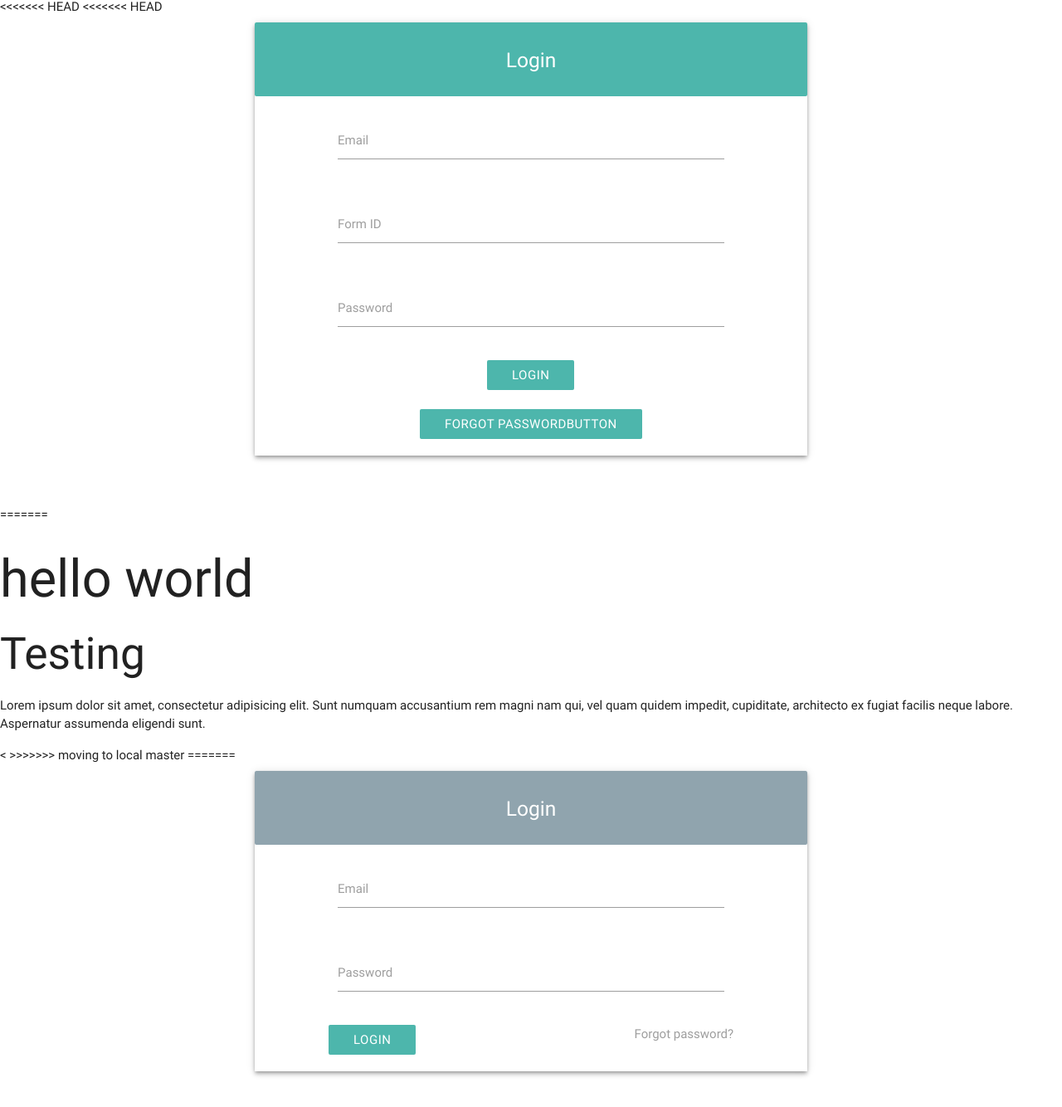
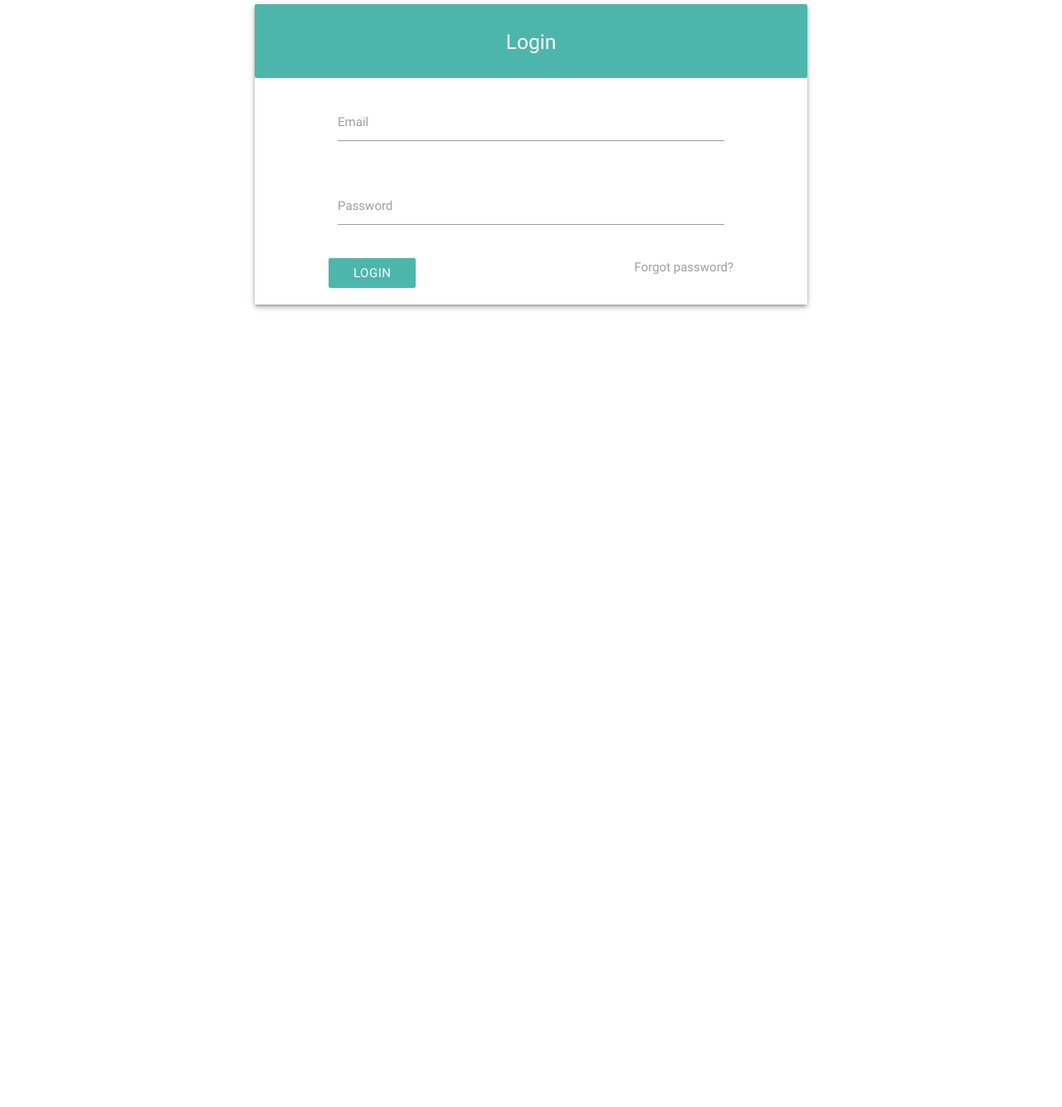
Before and after one commit to jcquery/formfarm, a website: page public/index.html in a window 1280 px wide. Shown: the part 3-1337 px from the top of the page at 83% size. After the commit the page ends 800 px from the top, so only its background shows below. Drawn offline with nearby package versions, Linux system fonts and the light colour scheme.

Commit message:
fix index

```diff
--- a/public/css/style.css
+++ b/public/css/style.css
@@ -1,16 +1,3 @@
-input:not([type]).validate+label, input[type=text].validate+label, input[type=password].validate+label, input[type=email].validate+label, input[type=url].validate+label, input[type=time].validate+label, input[type=date].validate+label, input[type=datetime].validate+label, input[type=datetime-local].validate+label, input[type=tel].validate+label, input[type=number].validate+label, input[type=search].validate+label, textarea.materialize-textarea.validate+label {
-	border-bottom: #0277bd !important;
-	box-shadow: #0277bd !important;
-}
-
-input[type-emai]:focus:not[(readyonly)] {
-		border-bottom: #0277bd !important;
-	box-shadow: #0277bd !important;
-
-<<<<<<< HEAD
-=======
-}
-
 .tabs .tab, .tabs .tab a.active {
 	color: white;
 }
@@ -24,5 +11,4 @@ input[type-emai]:focus:not[(readyonly)] {
 
 	background-color: rgba(0, 150, 136, 0.86);
 
->>>>>>> Added registration and home page file
 }
--- a/public/index.html
+++ b/public/index.html
@@ -13,10 +13,7 @@
     <!--Let browser know website is optimized for mobile-->
     <meta name="viewport" content="width=device-width, initial-scale=1.0" />
 </head>
-<<<<<<< HEAD
-
 <body>
-<<<<<<< HEAD
     <div class="container">
         <!-- Page Content goes here -->
         <div class="row">
@@ -25,69 +22,6 @@
                     <!-- <div class="col s12 m12 l8"> -->
                     <div class="z-depth-2">
                         <div class="card-panel teal lighten-2 z-depth-0 center-align">
-                            <h5><span class="card-title white-text">Login</span></h5>
-                        </div>
-                        <div class="card-content container">
-                            <!-- Login and Registration -->
-                            <div class="row">
-                                <form class="col s12">
-                                    <div class="row">
-                                        <div class="input-field col s12">
-                                            <input id="email" type="email" class="validate">
-                                            <label for="email">Email</label>
-                                        </div>
-                                    </div>
-                                    <div class="row">
-                                        <div class="input-field col s12">
-                                            <input id="email" type="email" class="validate">
-                                            <label for="email">Form ID</label>
-                                        </div>
-                                    </div>
-                                    <div class="row">
-                                        <div class="input-field col s12">
-                                            <input id="password" type="password" class="validate">
-                                            <label for="password">Password</label>
-                                        </div>
-                                    </div>
-                                    <div class="row center-align">
-                                        <a class="waves-effect waves-light btn z-depth-0 teal lighten-2"><!--<i class="material-icons left">cloud</i>-->Login</a>
-                                        <br>
-                                        <br>
-                                        <a class="waves-effect waves-light z-depth-0 btn teal lighten-2"><!--<i class="material-icons left">-->Forgot Password</i>button</a>
-                                    </div>
-                                </form>
-                            </div>
-                            <!-- Form ends -->
-                        </div>
-                    </div>
-                </div>
-                <!-- Form row end -->
-                <!-- </div> -->
-            </div>
-        </div>
-    </div>
-    <!--Import jQuery before materialize.js-->
-    <script type="text/javascript" src="https://code.jquery.com/jquery-2.1.1.min.js"></script>
-    <script type="text/javascript" src="js/materialize.min.js"></script>
-=======
-<!-- adding a h1 -->
-<h1>hello world</h1>
-<h2>Testing</h2>
-<p>Lorem ipsum dolor sit amet, consectetur adipisicing elit. Sunt numquam accusantium rem magni nam qui, vel quam quidem impedit, cupiditate, architecto ex fugiat facilis neque labore. Aspernatur assumenda eligendi sunt.</p>
-
-<<!--></!-->
->>>>>>> moving to local master
-=======
-
-<body>
-    <div class="container">
-        <!-- Page Content goes here -->
-        <div class="row">
-            <div class="container">
-                <div class="row">
-                    <!-- <div class="col s12 m12 l8"> -->
-                    <div class="z-depth-2">
-                        <div class="card-panel blue-grey lighten-2 z-depth-0 center-align">
                             <h5><span class="card-title white-text">Login</span></h5>
                         </div>
                         <div class="card-content container">
@@ -131,7 +65,6 @@
     <!--Import jQuery before materialize.js-->
     <script type="text/javascript" src="https://code.jquery.com/jquery-2.1.1.min.js"></script>
     <script type="text/javascript" src="js/materialize.min.js"></script>
->>>>>>> Added registration and home page file
 </body>
 
 </html>
```
Also changed, not shown: public/js/script.js (+0 -9 lines).
